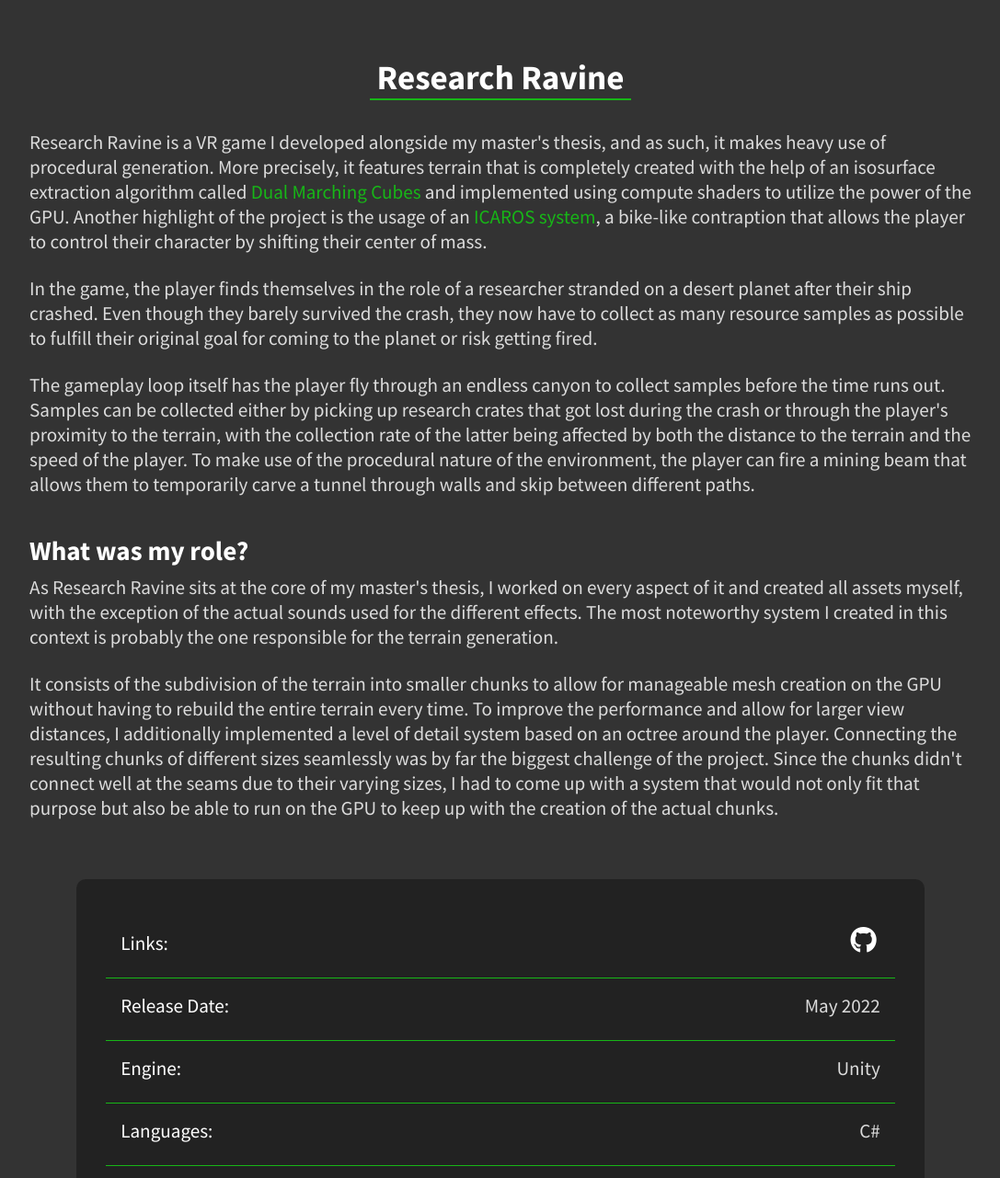
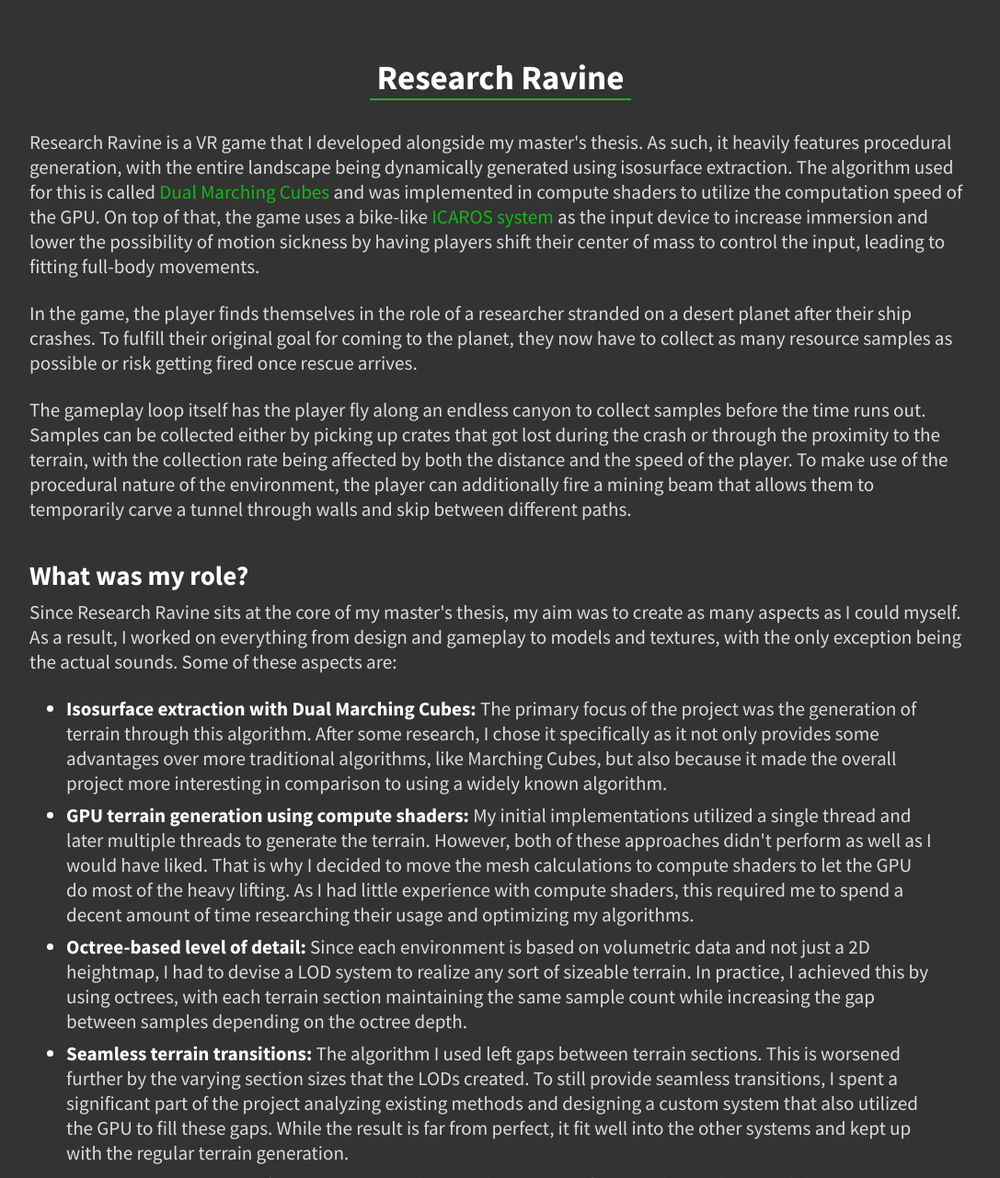
Before and after one commit to DennisVidal/dennisvidal.github.io, a Jekyll site: the page built from projects/research-ravine.md, in a window 1280 px wide and 1400 px high, scrolled down 591 px, cut to the strip 119-1400 px from the top of the window. Shown: the whole strip at 92% size, without its empty margins (96-1183 px from the left). Built offline with Jekyll 4.4.1, drawn with Linux system fonts in a browser that asks for light colours; some of the changed text lies outside the part shown.

Commit message:
Update research ravine post

```diff
--- a/projects/research-ravine.md
+++ b/projects/research-ravine.md
@@ -8,14 +8,27 @@ video: "https://www.youtube.com/embed/Yi5lOAzYwzY"
 
 sections:
     -   contents:
-            -   text: "Research Ravine is a VR game I developed alongside my master's thesis, and as such, it makes heavy use of procedural generation. More precisely, it features terrain that is completely created with the help of an isosurface extraction algorithm called <a href=\"https://www.researchgate.net/publication/4112407_Dual_Marching_Cubes\"target=\"_blank\">Dual Marching Cubes</a> and implemented using compute shaders to utilize the power of the GPU. Another highlight of the project is the usage of an <a href=\"https://www.icaros.com/en/products/icaros-health\" target=\"_blank\">ICAROS system</a>, a bike-like contraption that allows the player to control their character by shifting their center of mass."
-            -   text: "In the game, the player finds themselves in the role of a researcher stranded on a desert planet after their ship crashed. Even though they barely survived the crash, they now have to collect as many resource samples as possible to fulfill their original goal for coming to the planet or risk getting fired."
-            -   text: "The gameplay loop itself has the player fly through an endless canyon to collect samples before the time runs out. Samples can be collected either by picking up research crates that got lost during the crash or through the player's proximity to the terrain, with the collection rate of the latter being affected by both the distance to the terrain and the speed of the player. To make use of the procedural nature of the environment, the player can fire a mining beam that allows them to temporarily carve a tunnel through walls and skip between different paths."
+            -   text: "Research Ravine is a VR game that I developed alongside my master's thesis. As such, it heavily features procedural generation, with the entire landscape being dynamically generated using isosurface extraction. The algorithm used for this is called <a href=\"https://www.researchgate.net/publication/4112407_Dual_Marching_Cubes\"target=\"_blank\">Dual Marching Cubes</a> and was implemented in compute shaders to utilize the computation speed of the GPU. On top of that, the game uses a bike-like <a href=\"https://www.icaros.com/en/products/icaros-health\" target=\"_blank\">ICAROS system</a> as the input device to increase immersion and lower the possibility of motion sickness by having players shift their center of mass to control the input, leading to fitting full-body movements."
+            -   text: "In the game, the player finds themselves in the role of a researcher stranded on a desert planet after their ship crashes. To fulfill their original goal for coming to the planet, they now have to collect as many resource samples as possible or risk getting fired once rescue arrives."
+            -   text: "The gameplay loop itself has the player fly along an endless canyon to collect samples before the time runs out. Samples can be collected either by picking up crates that got lost during the crash or through the proximity to the terrain, with the collection rate being affected by both the distance and the speed of the player. To make use of the procedural nature of the environment, the player can additionally fire a mining beam that allows them to temporarily carve a tunnel through walls and skip between different paths."
 
     -   heading: "What was my role?"
         contents:
-            -   text: "As Research Ravine sits at the core of my master's thesis, I worked on every aspect of it and created all assets myself, with the exception of the actual sounds used for the different effects. The most noteworthy system I created in this context is probably the one responsible for the terrain generation."
-            -   text: "It consists of the subdivision of the terrain into smaller chunks to allow for manageable mesh creation on the GPU without having to rebuild the entire terrain every time. To improve the performance and allow for larger view distances, I additionally implemented a level of detail system based on an octree around the player. Connecting the resulting chunks of different sizes seamlessly was by far the biggest challenge of the project. Since the chunks didn't connect well at the seams due to their varying sizes, I had to come up with a system that would not only fit that purpose but also be able to run on the GPU to keep up with the creation of the actual chunks."
+            -   text: "Since Research Ravine sits at the core of my master's thesis, my aim was to create as many aspects as I could myself. As a result, I worked on everything from design and gameplay to models and textures, with the only exception being the actual sounds. Some of these aspects are:"
+
+            - bullets:
+                -   text: "<b>Isosurface extraction with Dual Marching Cubes:</b> The primary focus of the project was the generation of terrain through this algorithm. After some research, I chose it specifically as it not only provides some advantages over more traditional algorithms, like Marching Cubes, but also because it made the overall project more interesting in comparison to using a widely known algorithm."
+                    style: "disc"
+                -   text: "<b>GPU terrain generation using compute shaders:</b> My initial implementations utilized a single thread and later multiple threads to generate the terrain. However, both of these approaches didn't perform as well as I would have liked. That is why I decided to move the mesh calculations to compute shaders to let the GPU do most of the heavy lifting. As I had little experience with compute shaders, this required me to spend a decent amount of time researching their usage and optimizing my algorithms."
+                    style: "disc"
+                -   text: "<b>Octree-based level of detail:</b> Since each environment is based on volumetric data and not just a 2D heightmap, I had to devise a LOD system to realize any sort of sizeable terrain. In practice, I achieved this by using octrees, with each terrain section maintaining the same sample count while increasing the gap between samples depending on the octree depth."
+                    style: "disc"
+                -   text: "<b>Seamless terrain transitions:</b> The algorithm I used left gaps between terrain sections. This is worsened further by the varying section sizes that the LODs created. To still provide seamless transitions, I spent a significant part of the project analyzing existing methods and designing a custom system that also utilized the GPU to fill these gaps. While the result is far from perfect, it fit well into the other systems and kept up with the regular terrain generation."
+                    style: "disc"
+                -   text: "<b>Gameplay features and improvements:</b> While I realized certain features, like pickups and the mining beam, to add more depth to the game, other features were needed due to the nature of the input device. In practice, the ICAROS takes time to get used to and has some kinks that worsened the experience. I mitigated this by adding a steering booster that enables finer movements and a difficulty setting that influences various parameters, including the width of the ravines."
+                    style: "disc"
+                -   text: "<b>Immersive UI integration:</b> Since immersion was another major focus of Research Ravine and traditional UI doesn't mesh too well with VR, I opted to integrate the entire interface into the hover bike that the player uses throughout the game. This not only required me to question the design of UI elements to provide essential information in a clear and concise manner but also led me to implement features, such as the minimap, that further improve the gameplay."
+                    style: "disc"
 
 
 links:
```
Also changed, not shown: redirects/redirect-compulsive-hoarding.md (+1 -1 lines).
